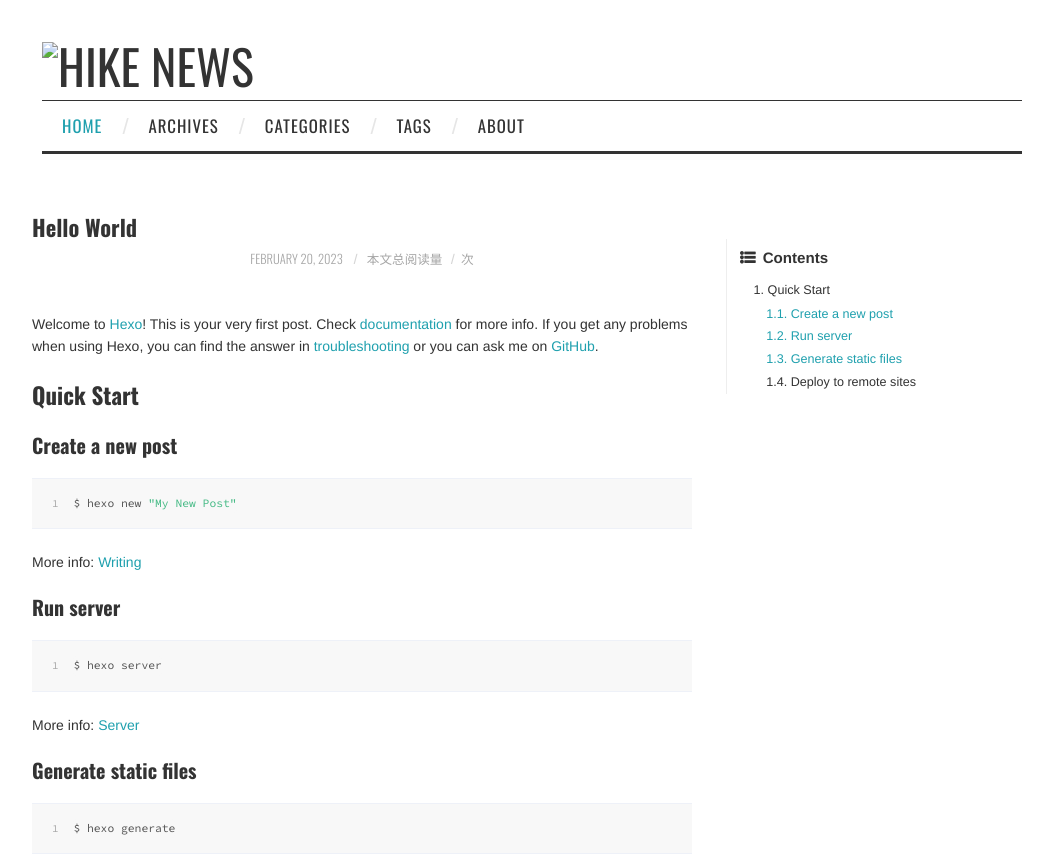
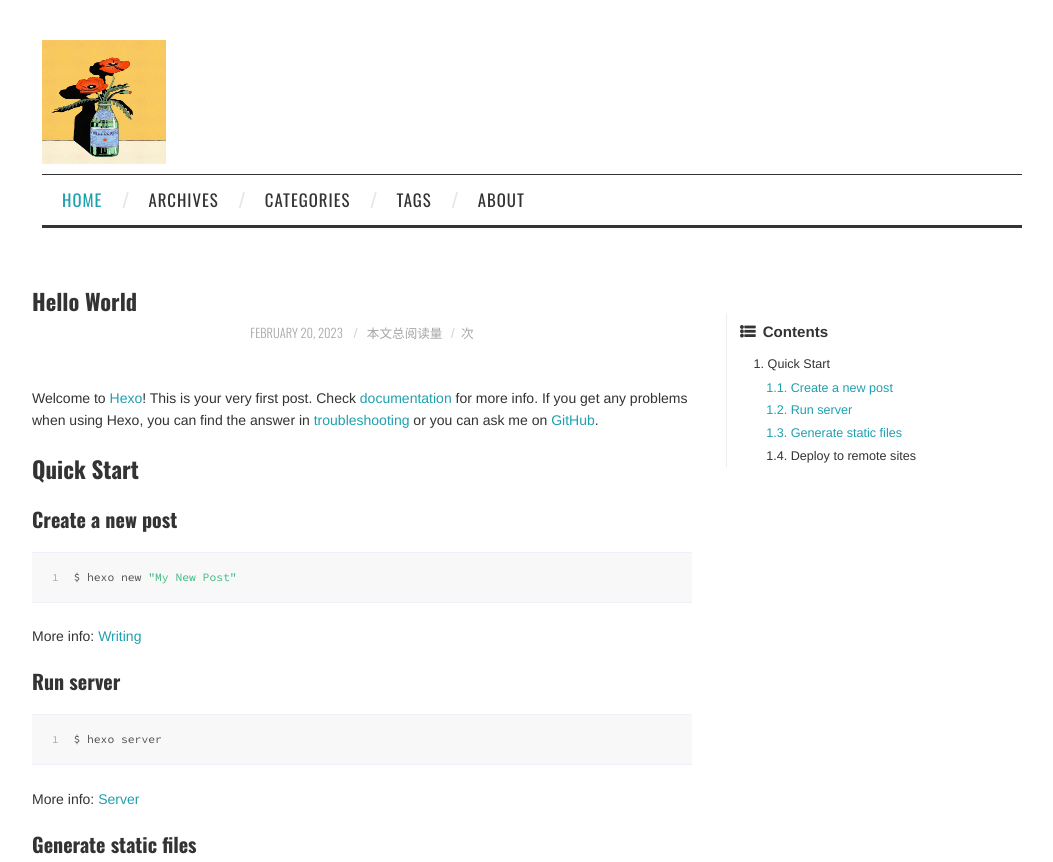
Before and after one commit to NarcisaWhite/NarcisaWhite.github.io, a plain HTML site: page 2023/02/20/hello-world/index.html in a window 1280 px wide. Shown: the top 862 px of the page, without its empty margins (108-1161 px from the left). Drawn offline with nearby package versions, Linux system fonts and the light colour scheme; some packages are replaced by stand-ins of ours; a script that the page names is missing.

Commit message:
Site updated: 2023-02-21 16:58:59

```diff
--- a/2023/02/20/hello-world/index.html
+++ b/2023/02/20/hello-world/index.html
@@ -73,7 +73,7 @@
           <h1 class="site-title">
 
               <a href="/" rel="home" >
-                <img style="margin-bottom: 10px;"  width="124px" height="124px" alt="Hike News" src=" /css/images/dogg.jepg">
+                <img style="margin-bottom: 10px;"  width="124px" height="124px" alt="Hike News" src=" /css/images/f.png">
               </a>
 
           </h1>
```
Also changed, not shown: archives/2023/02/index.html (+1 -1 lines), archives/2023/index.html (+1 -1 lines), archives/index.html (+1 -1 lines), index.html (+1 -1 lines), css/images/dogg.jpeg (deleted), css/images/doggg.jpeg (deleted), css/images/f.png (added), css/images/s.png (deleted).
